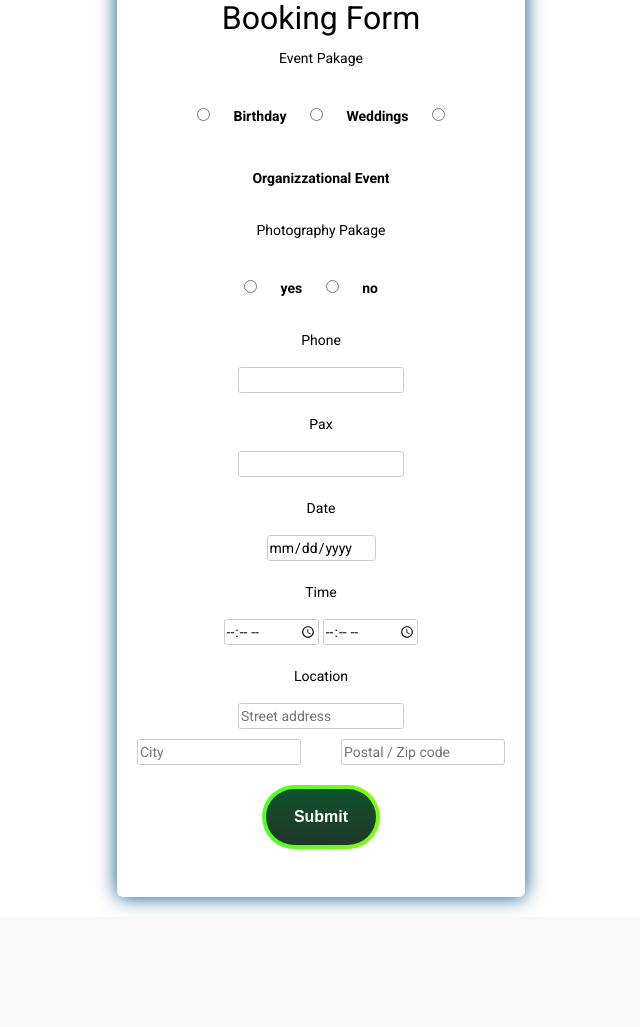
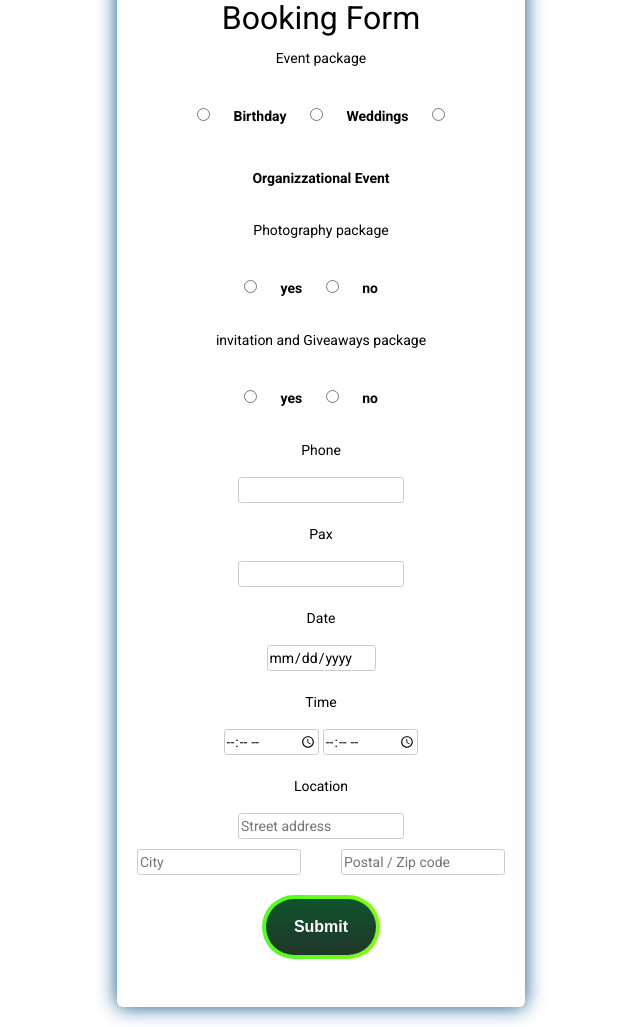
Before and after one commit to yuukikashoya/YTCS, a PHP site: page /website/booking.php in a window 1280 px wide. Shown: the part 301-1328 px from the top of the page, without its empty margins (319-959 px from the left). Before the commit the page ends 1212 px from the top, so only its background shows below. Run offline with PHP 8.4, Linux system fonts and the light colour scheme; a user stored in the database is signed in; data comes from the database, SQL or seed files in the repository; some libraries are stand-ins or nearby versions.

Commit message:
booking done

```diff
--- a/code/service.php
+++ b/code/service.php
@@ -18,9 +18,10 @@ if(isset($_POST['submit']))   {
  $zip = $_POST['zip'];
  $bundle = $_POST['Event'];
  $Photography = $_POST['Photography'];
+ $invitation = $_POST['invitation'];
 
 
-$query_customer = " INSERT INTO service VALUES ('','$username','$name','$email','$contact','$bundle','$pax','$time_start','$time_ends','$date','$street','$city','$zip','$Photography')";
+$query_customer = " INSERT INTO service VALUES ('','$username','$name','$email','$contact','$bundle','$pax','$time_start','$time_ends','$date','$street','$city','$zip','$Photography','$invitation')";
 
 if ($conn->query($query_customer) === TRUE){
 
--- a/website/booking.php
+++ b/website/booking.php
@@ -98,7 +98,7 @@ else{
           </div>
           <h2>Booking Form</h2>
           <div class="item " >
-            <p>Event Pakage</p>
+            <p>Event package</p>
 
             <input type="radio" name="Event" id="Birthday" value="Birthday"/>
              <label for="Birthday">Birthday</label>
@@ -110,12 +110,23 @@ else{
 
           </div>
           <div class="item " >
-            <p>Photography Pakage</p>
+            <p>Photography package</p>
 
             <input type="radio" name="Photography" id="x" value="yes"/>
              <label for="x ">yes</label>
             <input type="radio" name="Photography"  id="z" value="no"/>
              <label for="z">no</label>
+
+
+
+          </div>
+          <div class="item " >
+            <p>invitation and Giveaways package</p>
+
+            <input type="radio" name="invitation" id="q" value="yes"/>
+             <label for="q ">yes</label>
+            <input type="radio" name="invitation"  id="w" value="no"/>
+             <label for="w">no</label>
 
 
 
--- a/website/index.php
+++ b/website/index.php
@@ -98,7 +98,7 @@ $result->free();
   <!-- The dots/circles -->
   <div class="wala" >
     <br>
-  <img class="img13" src="Add a subheading.png" style="height: 60%; weight: 60%;">
+  <img class="img13" src="Add a subheading.png" style="height: 60%;">
      <h1>Yani and Tin-tin Catering Service</h1><h3>A taste you'll remember.</h3><br><br>
             </div>
 
```
